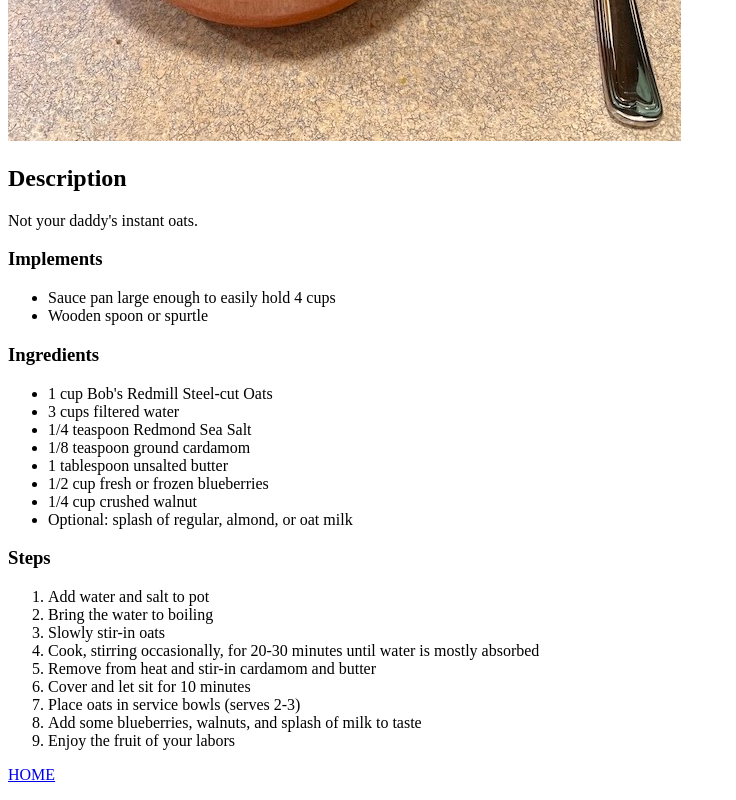
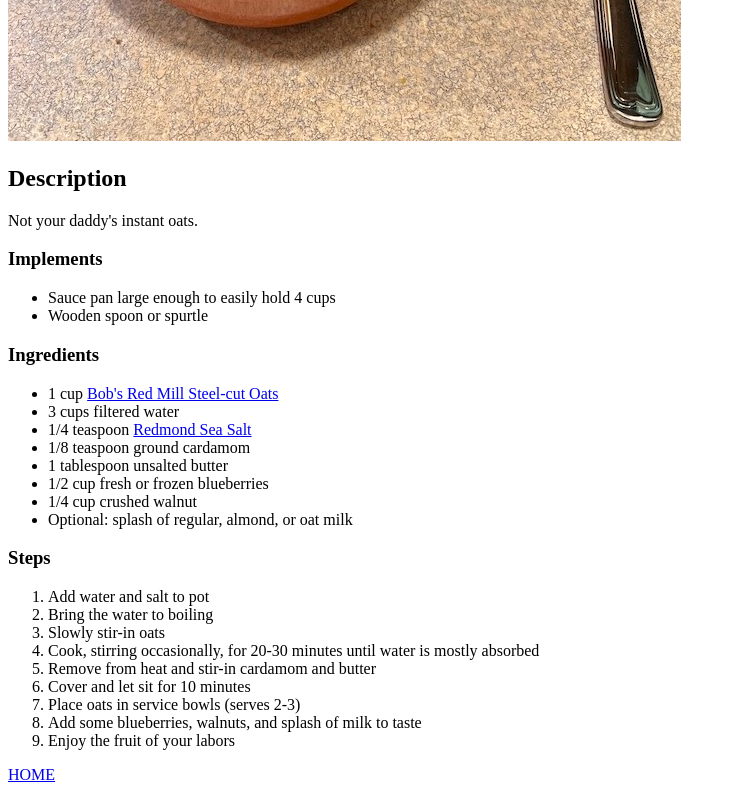
Before and after one commit to mattelggren/odin-recipes, a plain HTML site: page recipes/steel-cut-oatmeal.html in a window 1280 px wide. Shown: the part 721-1521 px from the top of the page, without its empty margins (0-736 px from the left). Drawn offline with Linux system fonts and the light colour scheme; files that its build step writes are made by us from their sources.

Commit message:
Adds reference hyperlinks to oatmeal recipe. Also adds a styles.css file for future use

```diff
--- a/recipes/steel-cut-oatmeal.html
+++ b/recipes/steel-cut-oatmeal.html
@@ -2,6 +2,7 @@
 <html lang="en">
     <head>
         <meta charset="UTF-8">
+        <link rel="stylesheet" href="../css/styles.css">
         <title>Recipe for Steel-cut Oatmeal</title>
     </head>
 
@@ -18,9 +19,9 @@
             </ul>
         <h3>Ingredients</h3>
         <ul>
-            <li>1 cup Bob's Redmill Steel-cut Oats</li>
+            <li>1 cup <a href="https://www.bobsredmill.com/product/steel-cut-oats">Bob's Red Mill Steel-cut Oats</a></li>
             <li>3 cups filtered water</li>
-            <li>1/4 teaspoon Redmond Sea Salt</li>
+            <li>1/4 teaspoon <a href="https://redmond.life/products/real-salt-refill-pouch-26-oz">Redmond Sea Salt</a></li>
             <li>1/8 teaspoon ground cardamom</li>
             <li>1 tablespoon unsalted butter</li>
             <li>1/2 cup fresh or frozen blueberries</li>
```
Also changed, not shown: styles.css (added).
